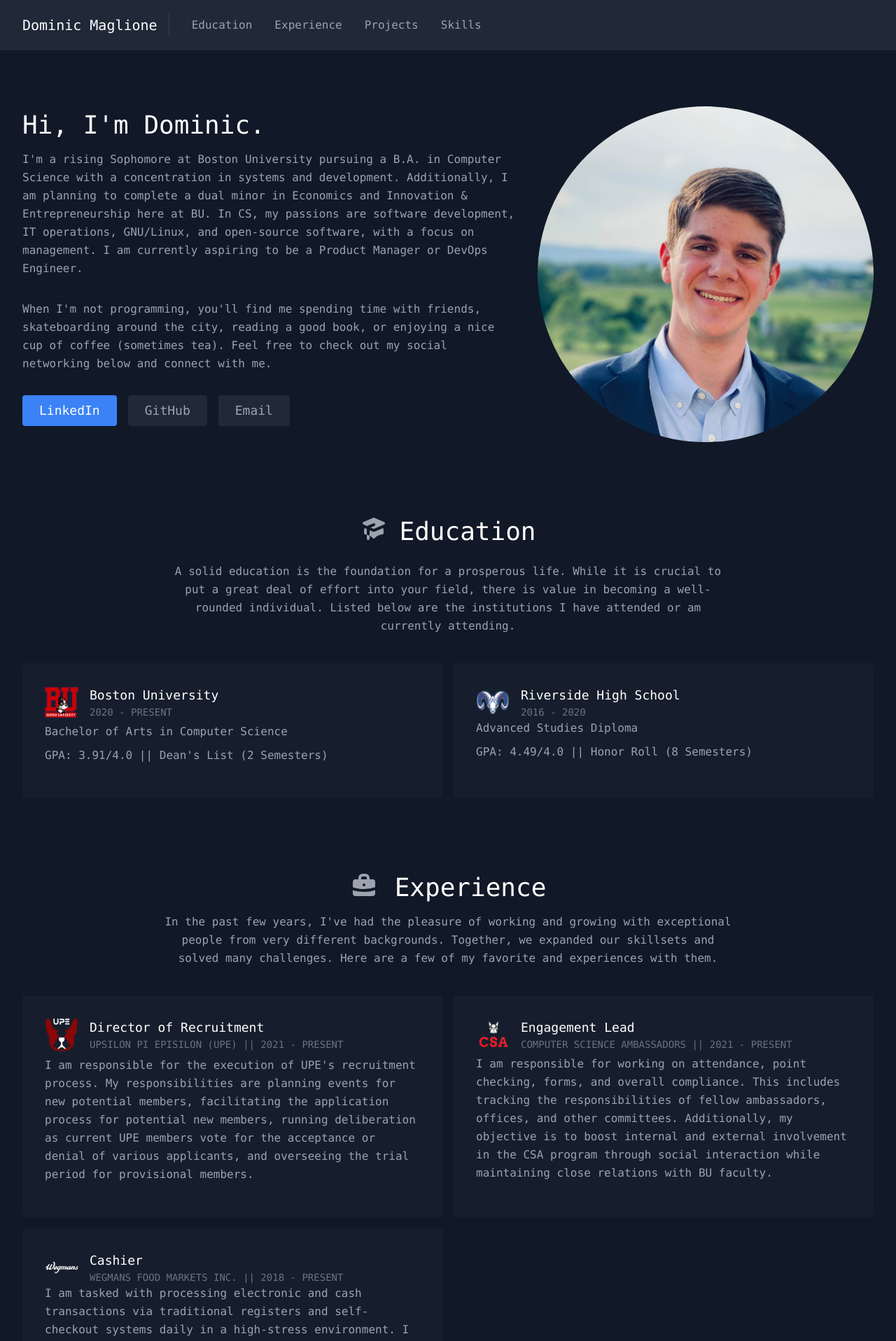
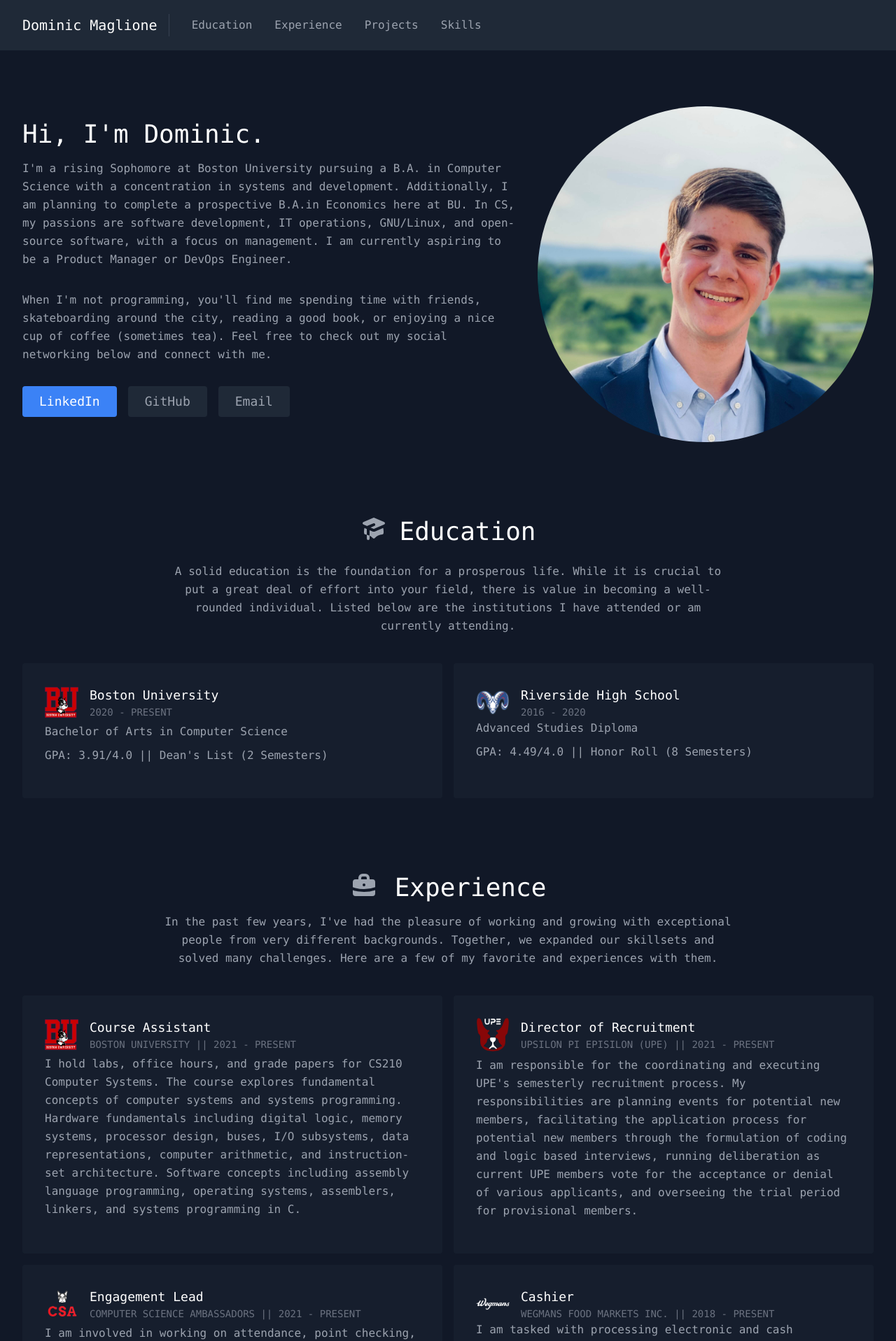
Before and after one commit to dcmaglione/dcmag.website, a React (Create React App) app: page /about in a window 1280 px wide. Shown: the top 1917 px of the page at 70% size. Built offline with nearby package versions, Linux system fonts and the light colour scheme.

Commit message:
Changes to About + Experience

```diff
--- a/src/components/About.js
+++ b/src/components/About.js
@@ -11,11 +11,11 @@
           <p className="mb-8 leading-relaxed">
             I'm a rising Sophomore at Boston University pursuing a B.A. in
             Computer Science with a concentration in systems and development.
-            Additionally, I am planning to complete a dual minor in Economics
-            and Innovation & Entrepreneurship here at BU. In CS, my passions are
-            software development, IT operations, GNU/Linux, and open-source
-            software, with a focus on management. I am currently aspiring to be
-            a Product Manager or DevOps Engineer.
+            Additionally, I am planning to complete a prospective B.A.in
+            Economics here at BU. In CS, my passions are software development,
+            IT operations, GNU/Linux, and open-source software, with a focus on
+            management. I am currently aspiring to be a Product Manager or
+            DevOps Engineer.
           </p>
           <p className="mb-8 leading-relaxed">
             When I'm not programming, you'll find me spending time with friends,
--- a/src/components/Experience.js
+++ b/src/components/Experience.js
@@ -27,7 +27,7 @@
                   <img
                     alt="experience"
                     src={experience.image}
-                    className="w-12 rounded-lg flex-shrink-0 object-cover object-center"
+                    className="w-12 rounded-none flex-shrink-0 object-cover object-center"
                   />
                   <span className="flex-grow flex flex-col pl-4">
                     <span className="text-lg title-font font-medium text-white">
--- a/src/data.js
+++ b/src/data.js
@@ -52,14 +52,21 @@
 export const experience = [
   {
     description:
-      "I am responsible for the execution of UPE's recruitment process. My responsibilities are planning events for new potential members, facilitating the application process for potential new members, running deliberation as current UPE members vote for the acceptance or denial of various applicants, and overseeing the trial period for provisional members.",
+      'I hold labs, office hours, and grade papers for CS210 Computer Systems. The course explores fundamental concepts of computer systems and systems programming. Hardware fundamentals including digital logic, memory systems, processor design, buses, I/O subsystems, data representations, computer arithmetic, and instruction- set architecture. Software concepts including assembly language programming, operating systems, assemblers, linkers, and systems programming in C.',
+    image: './images/bu-logo.png',
+    position: 'Course Assistant',
+    company: 'Boston University || 2021 - Present',
+  },
+  {
+    description:
+      "I am responsible for the coordinating and executing UPE's semesterly recruitment process. My responsibilities are planning events for potential new members, facilitating the application process for potential new members through the formulation of coding and logic based interviews, running deliberation as current UPE members vote for the acceptance or denial of various applicants, and overseeing the trial period for provisional members.",
     image: './images/upe-logo.png',
     position: 'Director of Recruitment',
     company: 'Upsilon Pi Episilon (UPE) || 2021 - Present',
   },
   {
     description:
-      'I am responsible for working on attendance, point checking, forms, and overall compliance. This includes tracking the responsibilities of fellow ambassadors, offices, and other committees. Additionally, my objective is to boost internal and external involvement in the CSA program through social interaction while maintaining close relations with BU faculty.	',
+      'I am involved in working on attendance, point checking, forms, and tracking overall compliance. This includes tracking the responsibilities of fellow ambassadors, offices, and other committees. Additionally, my objective is to boost internal and external involvement in the CSA program through social interaction while maintaining close relations with BU faculty.	',
     image: './images/csa-logo.png',
     position: 'Engagement Lead',
     company: 'Computer Science Ambassadors || 2021 - Present',
```
Also changed, not shown: 11 other files (tests, documents, lock files or other folders).
